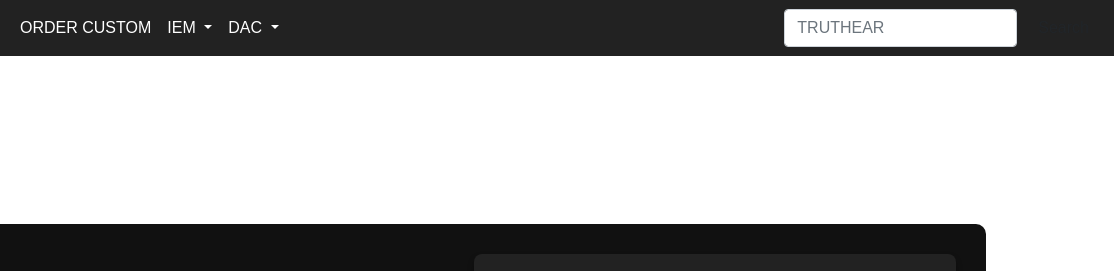
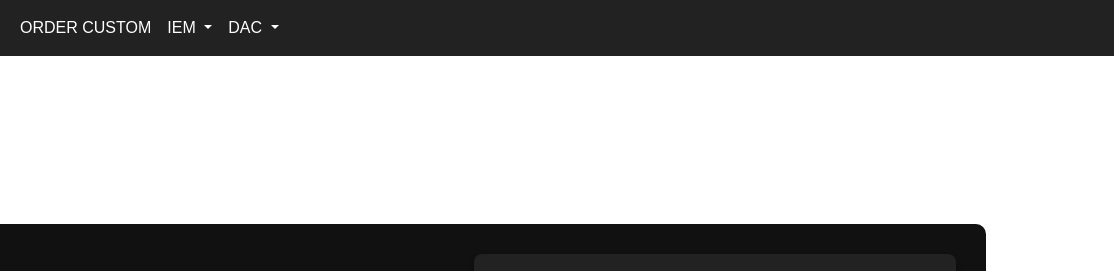
Before and after one commit to ZCKHGL/ZCKHGL.github.io, a plain HTML site: page CUSTOM.html in a window 1280 px wide. Shown: the top 271 px of the page, 166-1280 px from the left. Drawn offline with nearby package versions, Linux system fonts and the light colour scheme.

Commit message:
Add files via upload

```diff
--- a/CUSTOM.html
+++ b/CUSTOM.html
@@ -336,10 +336,6 @@
                         </div>
                     </li>
                 </ul>
-                <form class="d-flex" role="search">
-                    <input class="form-control me-2" type="search" placeholder="TRUTHEAR" aria-label="Search">
-                    <button class="btn btn-outline" type="submit">Search</button>
-                </form>
             </div>
         </div>
     </nav>
```
Also changed, not shown: GATE product desc.html (+0 -4 lines), HEXA product desc.html (+0 -4 lines), HOLA product desc.html (+0 -4 lines), NOVA product desc.html (+0 -4 lines), SHIO product desc.html (+0 -4 lines), ZERO product desc.html (+0 -4 lines), index.html (+1 -5 lines).
